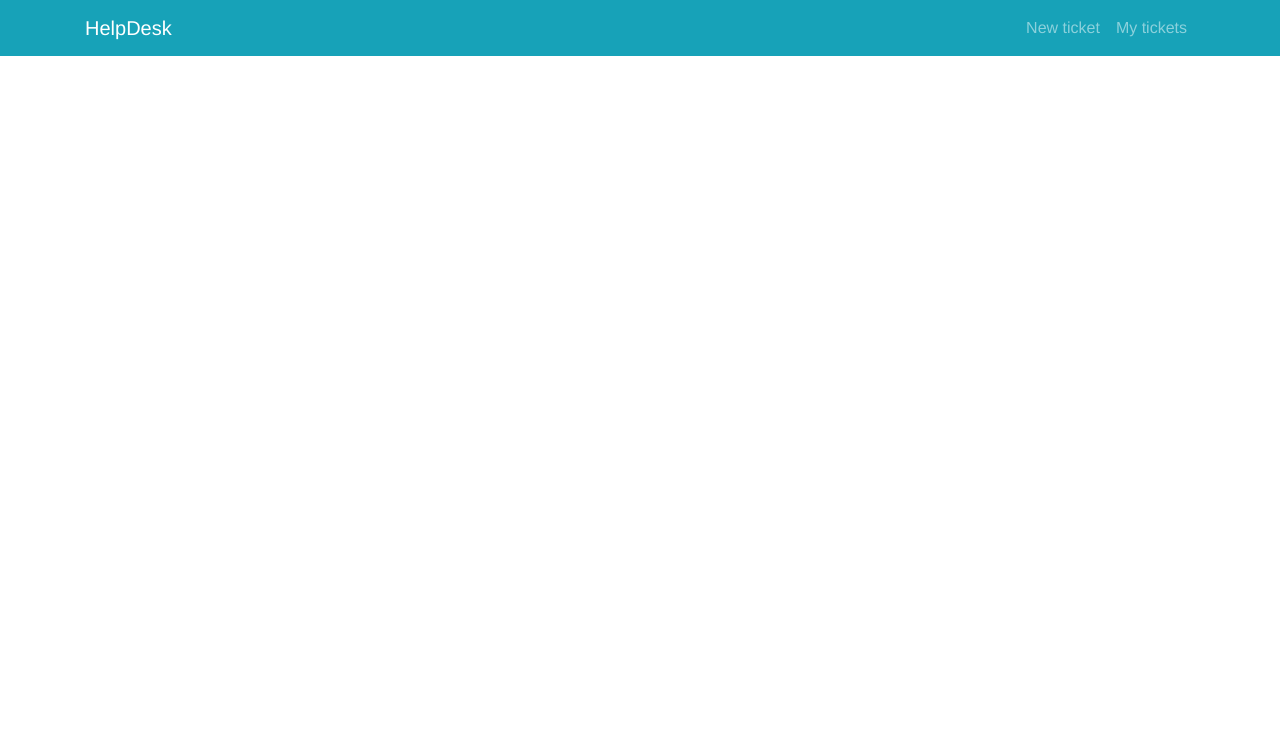
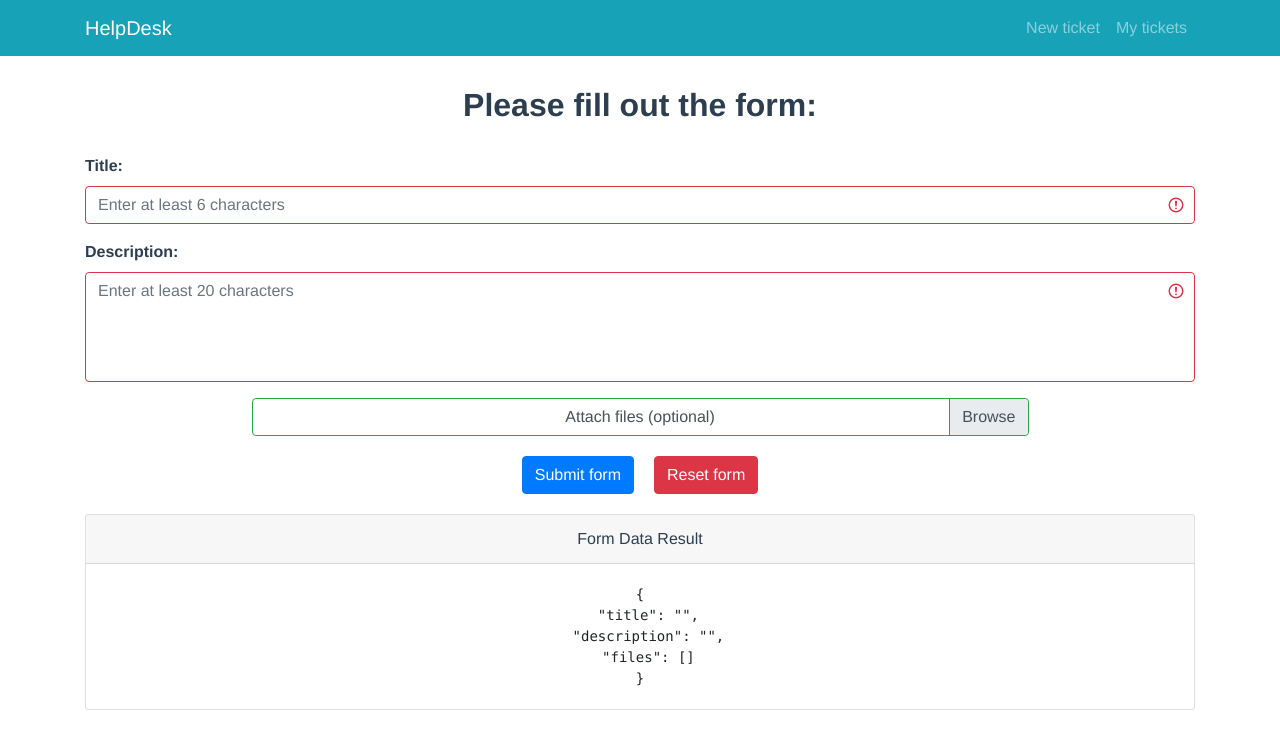
Before and after one commit to Kerjanoid/helpdesk, a Vue app: page / in a window 1280 px wide. Shown: the top 746 px of the page. Built offline with nearby package versions, Linux system fonts and the light colour scheme.

Commit message:
feat: add New-ticket layout

```diff
--- a/src/App.vue
+++ b/src/App.vue
@@ -1,6 +1,7 @@
 <template>
   <div id="app">
     <Header />
+    <router-view />
   </div>
 </template>
 
@@ -23,4 +24,9 @@ export default {
   text-align: center;
   color: #2c3e50;
 }
+
+* {
+  margin: 0;
+  padding: 0;
+}
 </style>
--- /dev/null
+++ b/src/components/Form.vue
@@ -0,0 +1,118 @@
+<template>
+  <div>
+    <b-form @submit="onSubmit" @reset="onReset" v-if="show">
+      <b-form-group
+        class="align-left"
+        id="input-group-1"
+        label="Title:"
+        label-for="input-1"
+      >
+        <b-form-input
+          id="input-1"
+          v-model="form.title"
+          :state="form.title.length >= 6"
+          type="text"
+          placeholder="Enter at least 6 characters"
+          minlength=6
+          maxlength=50
+          required
+        />
+      </b-form-group>
+
+      <b-form-group
+        class="align-left"
+        id="input-group-2"
+        label="Description:"
+        label-for="input-2"
+      >
+        <b-form-textarea
+          id="input-2"
+          placeholder="Enter at least 20 characters"
+          v-model="form.description"
+          :state="form.description.length >= 20"
+          rows="4"
+          minlength=2
+          maxlength=330
+          no-resize
+        />
+      </b-form-group>
+
+      <b-form-file
+        id="files"
+        class="file-label"
+        placeholder="Attach files (optional)"
+        v-model="form.files"
+        :state="Boolean(form.files)"
+        multiple
+        :file-name-formatter="formatNames"
+        accept="image/*"
+        @change="handleFileUpload($event)"
+      />
+
+      <div class="buttons">
+        <b-button type="submit" variant="primary">Submit form</b-button>
+        <b-button type="reset" variant="danger">Reset form</b-button>
+      </div>
+    </b-form>
+    <b-card class="mt-3" header="Form Data Result">
+      <pre class="m-0">{{ form }}</pre>
+    </b-card>
+  </div>
+</template>
+
+<script>
+export default {
+  name: 'Form',
+  data() {
+    return {
+      form: {
+        title: '',
+        description: '',
+        files: [],
+      },
+      show: true,
+    };
+  },
+  methods: {
+    formatNames(files) {
+      return files.length === 1 ? files[0].name : `${files.length} files selected`;
+    },
+    handleFileUpload(event) {
+      this.file = event.target.files;
+    },
+    onSubmit(event) {
+      event.preventDefault();
+      // eslint-disable-next-line no-alert
+      alert(JSON.stringify(this.form));
+    },
+    onReset(event) {
+      event.preventDefault();
+      this.form.title = '';
+      this.form.description = '';
+      this.form.files = [];
+      this.$nextTick(() => {
+        this.show = true;
+      });
+    },
+  },
+};
+</script>
+
+<style scoped>
+.buttons {
+  margin: 20px;
+  display: grid;
+  gap:20px;
+  grid-template-columns: repeat(2, max-content);
+  justify-content: center;
+}
+
+.file-label {
+  width: 70%;
+}
+
+.align-left {
+  text-align: left;
+  font-weight: 600;
+}
+</style>
--- a/src/router/index.js
+++ b/src/router/index.js
@@ -4,16 +4,16 @@ import VueRouter from 'vue-router';
 Vue.use(VueRouter);
 
 const routes = [
-  // {
-  //   path: '/',
-  //   name: 'Main',
-  //   component: () => import('../views/Main.vue'),
-  // },
-  // {
-  //   path: '/about',
-  //   name: 'About',
-  //   component: () => import('../views/About.vue'),
-  // },
+  {
+    path: '/',
+    name: 'New-ticket',
+    component: () => import('@/views/New-ticket.vue'),
+  },
+  {
+    path: '/tickets',
+    name: 'Tickets',
+    component: () => import('@/views/Tickets.vue'),
+  },
 ];
 
 const router = new VueRouter({
--- /dev/null
+++ b/src/views/New-ticket.vue
@@ -0,0 +1,29 @@
+<template>
+  <div>
+    <b-container fluid="md">
+      <h2 class="new-ticket__header">Please fill out the form:</h2>
+      <Form />
+    </b-container>
+  </div>
+</template>
+
+<script>
+import Form from '@/components/Form.vue';
+
+export default {
+  name: 'New-ticket',
+  components: {
+    Form,
+  },
+  methods: {
+
+  },
+};
+</script>
+
+<style scoped>
+.new-ticket__header {
+  margin: 30px 0;
+  font-weight: 600;
+}
+</style>
```
